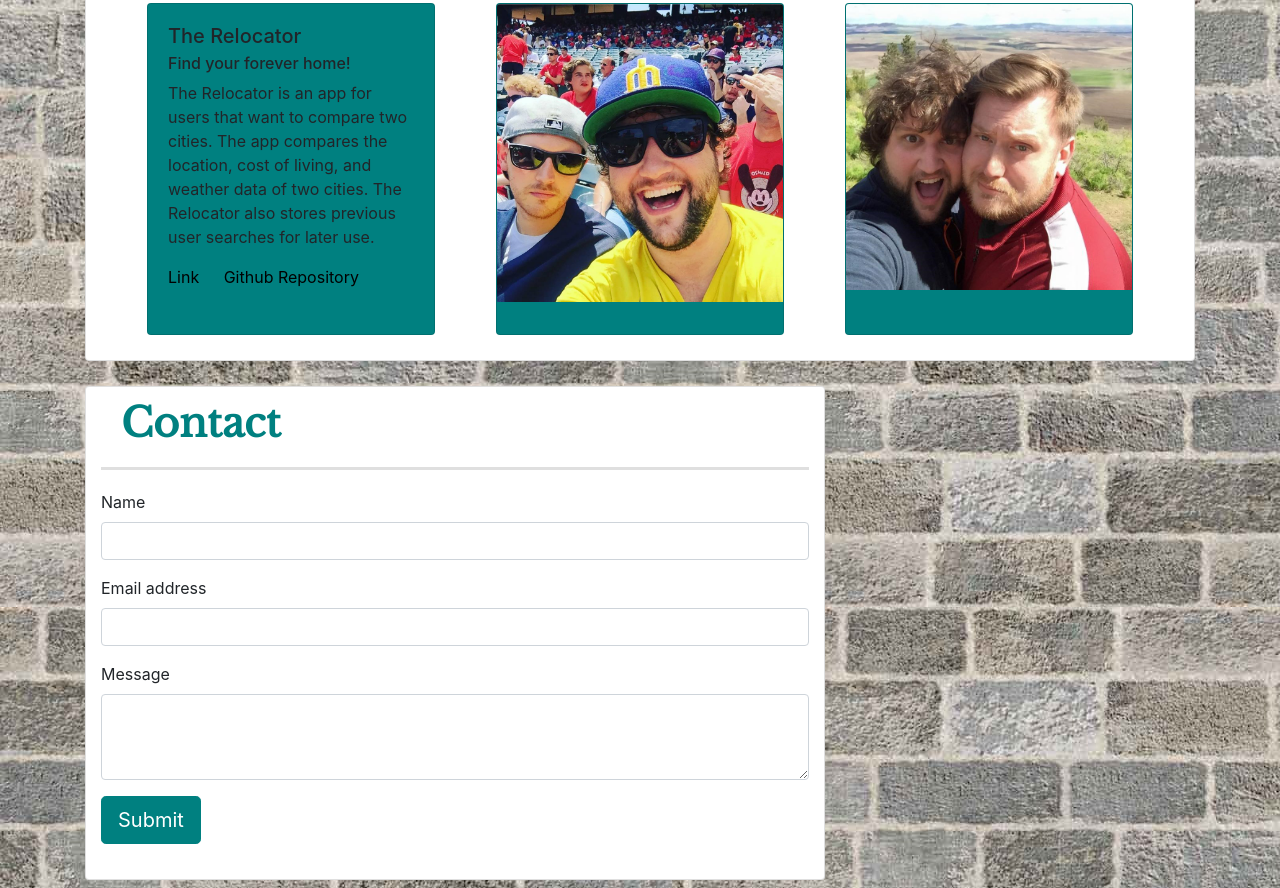
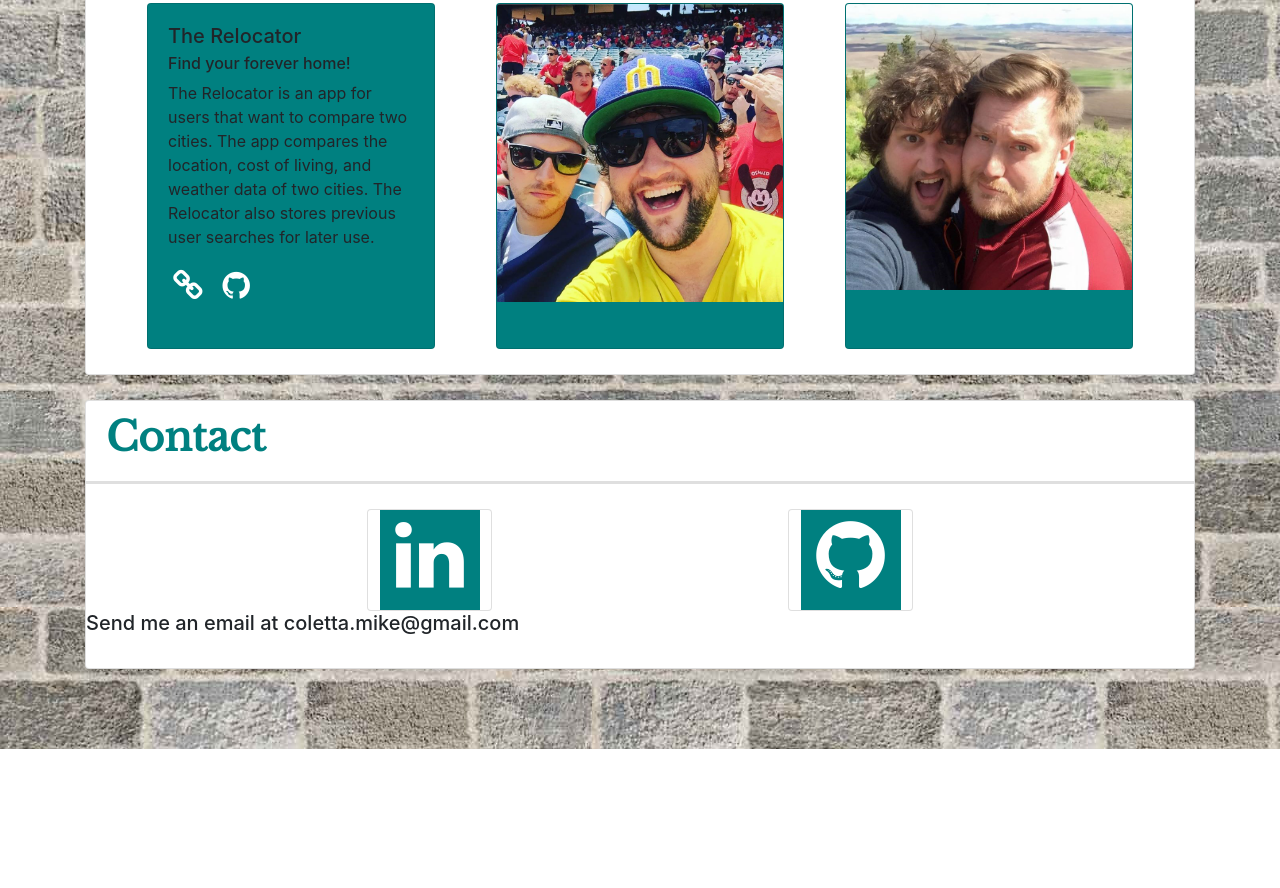
Before and after one commit to MikeColetta/Portfolio, a plain HTML site: page index.html in a window 1280 px wide. Shown: the part 929-1817 px from the top of the page. After the commit the page ends 1678 px from the top, so only its background shows below. Drawn offline with nearby package versions, Linux system fonts and the light colour scheme.

Commit message:
Added icons and formatted portfolio card icons

```diff
--- a/customStyle.css
+++ b/customStyle.css
@@ -83,23 +83,19 @@ a.navlink {
     margin: 5px 5px;
 }
 
-/* .img-column {
-    margin: 15px;
-} */
-
 /* Contact */
 
-.contact-name {
-    margin-top: 20px;
+.contactCard {
+    display: flex;
+    justify-content: space-evenly;
 }
 
-.contact-box {
-    margin-bottom: 10px;
-}
-
-.btn-primary {
-    background-color: teal;
-    border-color: teal;
+.iconCard {
+    justify-content: center;
+    text-align: center;
+    max-width: 125px;
+    max-height: 150px;
+    padding: 0px;
 }
 
 /* Footer */
@@ -141,3 +137,24 @@ a.navlink {
     background: #125688;
     color: white;
 }
+
+.fa-linkedin {
+    background-color:teal;
+    color: white;
+    width: 100px;
+    height: 100px;
+}
+.fa-github {
+    color: white;
+}
+
+.githubContactLink {
+    color:white;
+    background-color: teal;
+    width: 100px;
+    height: 100px;
+}
+
+.fa-link {
+    color: white;
+}
--- a/index.html
+++ b/index.html
@@ -94,8 +94,8 @@
                         <h5 class="card-title">The Relocator</h5>
                         <h6 class="card-subtitle mb-2">Find your forever home!</h6>
                         <p class="card-text">The Relocator is an app for users that want to compare two cities. The app compares the location, cost of living, and weather data of two cities. The Relocator also stores previous user searches for later use.</p>
-                        <a href="#" class="card-link">Link</a>
-                        <a href="#" class="card-link">Github Repository</a>
+                        <a href="https://mikecoletta.github.io/Group-Project-One/" class="card-link" target="_blank"><i class="fa fa-link fa-2x" aria-hidden="true"></i></a>
+                        <a href="https://github.com/MikeColetta/Group-Project-One" class="card-link" target="_blank"><i class="fa fa-github fa-2x" aria-hidden="true"></i></a>
                       </div>
                 </div>
                 <div class="card projectCard">
@@ -109,29 +109,27 @@
     </main>
 
     <main class="container my-2">
-        <div class="card col-8">
+        <div class="card contactCard">
             <div class="card-header">
                 <h1>Contact</h1>
             </div>
-            <div class="contact-box" id="contact">
-                <div class="form-group">
-                    <label class="contact-name" for="Name">Name</label>
-                    <input type="text" class="form-control" id="Name">
-                </div>
-                <div class="form-group">
-                    <label for="Email">Email address</label>
-                    <input type="email" class="form-control" id="Email">
-                </div>
-                <div class="form-group">
-                    <label for="Message">Message</label>
-                    <textarea class="form-control" id="Message" rows="3"></textarea>
-                </div>
-                <button type="button" class="btn btn btn-primary btn-lg">Submit</button>
+            <div class="row" style="justify-content: space-evenly;">
+            <div class="card col-6 iconCard">
+                <a href="https://www.linkedin.com/in/mike-coletta/" target="_blank"><span class="fa fa-linkedin fa-5x"></span></a>
+            </div>
+            <div class="card col-6 iconCard">
+                <a href="https://github.com/MikeColetta" target="_blank"><span class="fa fa-github githubContactLink fa-5x"></span></a>
+            </div>
+        </div>
+            <div>
+                <h5>Send me an email at coletta.mike@gmail.com</h5>
             </div>
 
         </div>
     </main>
-
+    <br>
+    <br>
+    <br>
     <!-- Footer -->
     <footer class="footer footer-style">
         <div class="inline">
```
